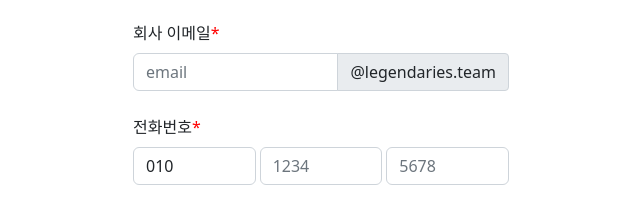
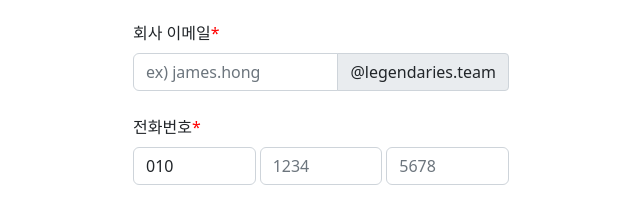
Before and after one commit to zerstyle/ldrs-mailsign, a plain HTML site: page index.html in a window 1280 px wide. Shown: the part 1053-1259 px from the top of the page, 319-959 px from the left. Drawn offline with nearby package versions, Linux system fonts and the light colour scheme.

Commit message:
이메일 플레이스홀더 변경

```diff
--- a/index.html
+++ b/index.html
@@ -174,7 +174,7 @@
                     <div class="mb-4">
                         <label for="companyEmail" class="form-label">회사 이메일<span class="text-red">*</span></label>
                         <div class="input-group mb-3">
-                            <input type="text" class="form-control" id="emailId" onkeyup="printEmail()" placeholder="email" aria-label="email-id" aria-describedby="basic-addon2" required>
+                            <input type="text" class="form-control" id="emailId" onkeyup="printEmail()" placeholder="ex) james.hong" aria-label="email-id" aria-describedby="basic-addon2" required>
                             <span class="input-group-text" id="emailId2">@legendaries.team</span>
                             <div class="invalid-feedback">
                                 회사 이메일 아이디를 입력해주세요.
```
